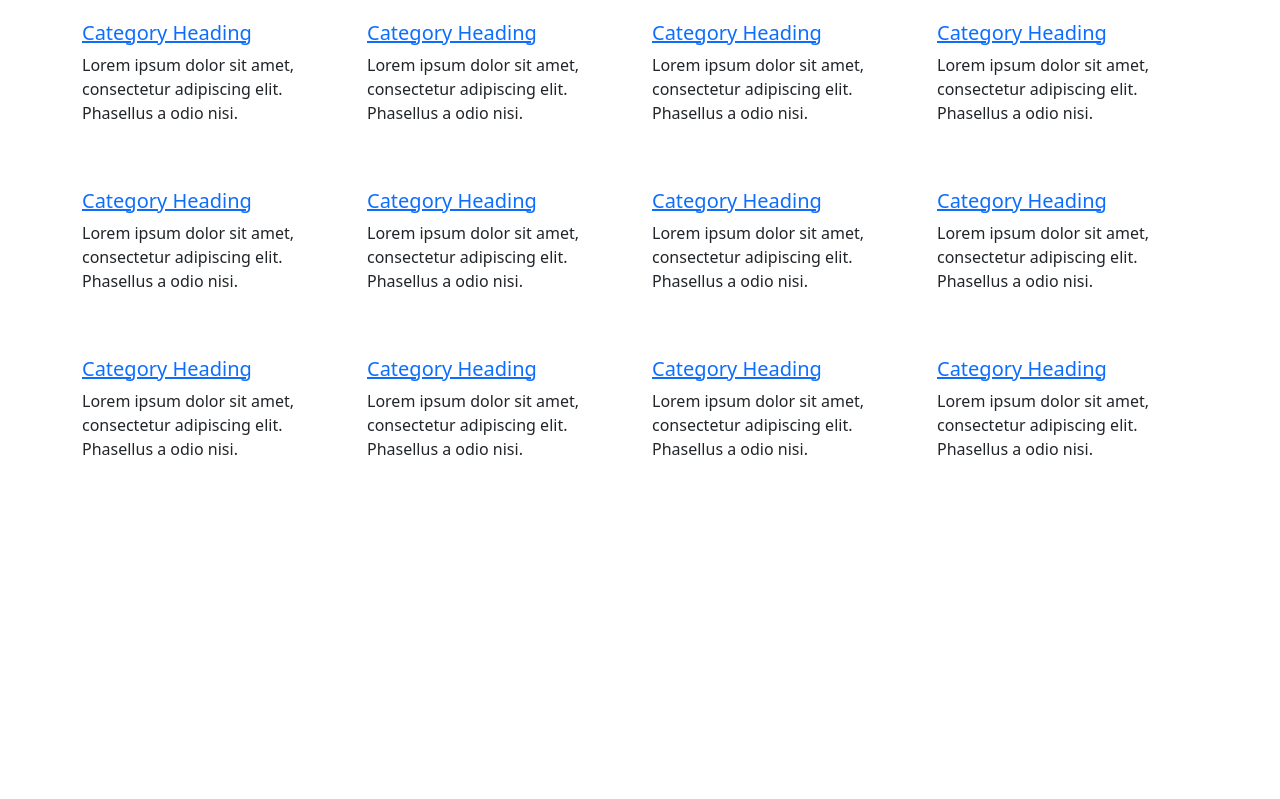
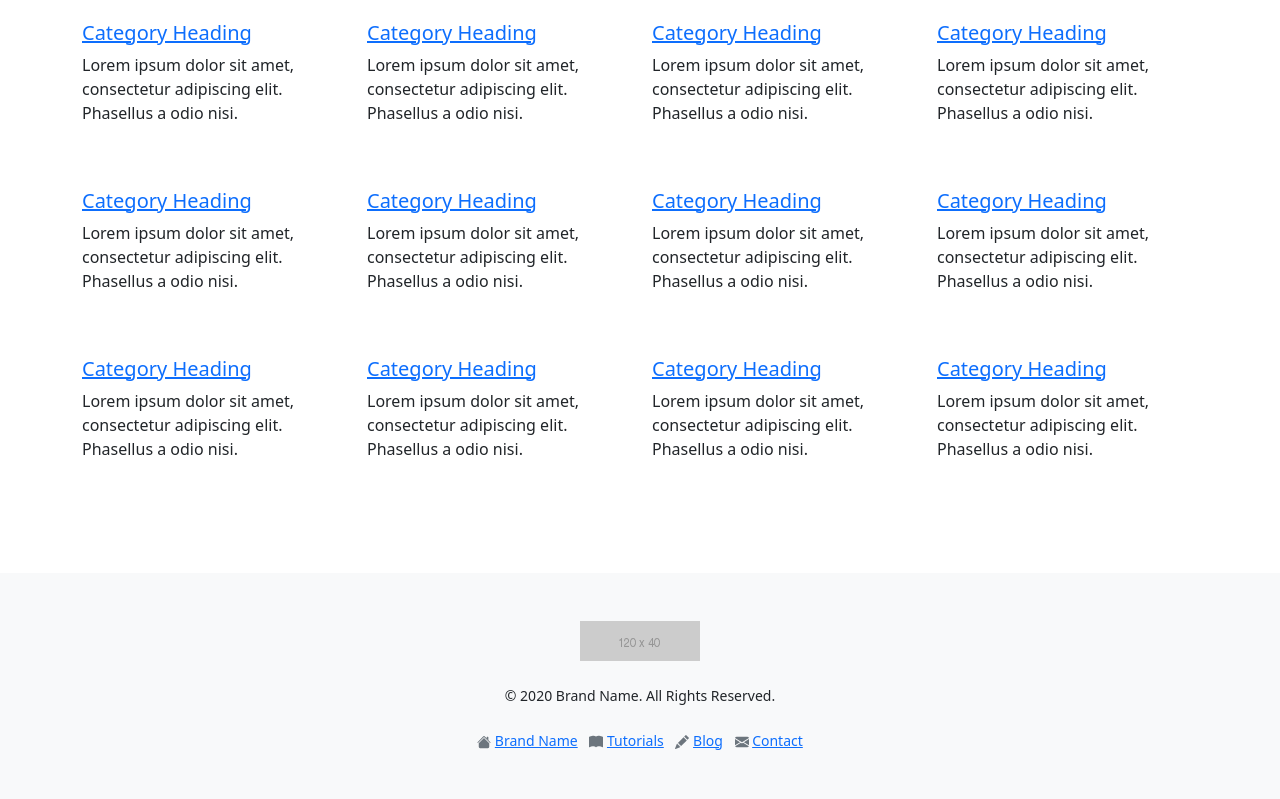
Before and after one commit to chamaxx9zp/KnowledgeBase, a plain HTML site: page index.html in a window 1280 px wide. Shown: the part 718-1517 px from the top of the page. Before the commit the page ends 1291 px from the top, so only its background shows below. Drawn offline with Linux system fonts and the light colour scheme.

Commit message:
footer added

```diff
--- a/index.html
+++ b/index.html
@@ -121,7 +121,39 @@
 				</div>
 			</div>
 		</main>
-
+		<footer class="small bg-light">
+			<div class="container py-3 py-sm-5 text-center">
+				<img src="img/120x40.png" alt="Brand logo" class="mb-2 mb-sm-4">
+				<p class="mb-2 mb-sm-4">&copy; 2020 Brand Name. All Rights Reserved.</p>
+				<ul class="list-inline mb-0">
+					<li class="list-inline-item">
+						<svg width="1em" height="1em" viewBox="0 0 16 16" class="bi bi-house-fill text-muted" fill="currentColor" xmlns="http://www.w3.org/2000/svg">
+							<path fill-rule="evenodd" d="M8 3.293l6 6V13.5a1.5 1.5 0 0 1-1.5 1.5h-9A1.5 1.5 0 0 1 2 13.5V9.293l6-6zm5-.793V6l-2-2V2.5a.5.5 0 0 1 .5-.5h1a.5.5 0 0 1 .5.5z"/>
+							<path fill-rule="evenodd" d="M7.293 1.5a1 1 0 0 1 1.414 0l6.647 6.646a.5.5 0 0 1-.708.708L8 2.207 1.354 8.854a.5.5 0 1 1-.708-.708L7.293 1.5z"/>
+						</svg>
+						<a href="#0">Brand Name</a>
+					</li>
+					<li class="list-inline-item">
+						<svg width="1em" height="1em" viewBox="0 0 16 16" class="bi bi-book-fill text-muted" fill="currentColor" xmlns="http://www.w3.org/2000/svg">
+							<path fill-rule="evenodd" d="M8 1.783C7.015.936 5.587.81 4.287.94c-1.514.153-3.042.672-3.994 1.105A.5.5 0 0 0 0 2.5v11a.5.5 0 0 0 .707.455c.882-.4 2.303-.881 3.68-1.02 1.409-.142 2.59.087 3.223.877a.5.5 0 0 0 .78 0c.633-.79 1.814-1.019 3.222-.877 1.378.139 2.8.62 3.681 1.02A.5.5 0 0 0 16 13.5v-11a.5.5 0 0 0-.293-.455c-.952-.433-2.48-.952-3.994-1.105C10.413.809 8.985.936 8 1.783z"/>
+						</svg>
+						<a href="#0">Tutorials</a>
+					</li>
+					<li class="list-inline-item">
+						<svg width="1em" height="1em" viewBox="0 0 16 16" class="bi bi-pencil-fill text-muted" fill="currentColor" xmlns="http://www.w3.org/2000/svg">
+							<path fill-rule="evenodd" d="M12.854.146a.5.5 0 0 0-.707 0L10.5 1.793 14.207 5.5l1.647-1.646a.5.5 0 0 0 0-.708l-3-3zm.646 6.061L9.793 2.5 3.293 9H3.5a.5.5 0 0 1 .5.5v.5h.5a.5.5 0 0 1 .5.5v.5h.5a.5.5 0 0 1 .5.5v.5h.5a.5.5 0 0 1 .5.5v.207l6.5-6.5zm-7.468 7.468A.5.5 0 0 1 6 13.5V13h-.5a.5.5 0 0 1-.5-.5V12h-.5a.5.5 0 0 1-.5-.5V11h-.5a.5.5 0 0 1-.5-.5V10h-.5a.499.499 0 0 1-.175-.032l-.179.178a.5.5 0 0 0-.11.168l-2 5a.5.5 0 0 0 .65.65l5-2a.5.5 0 0 0 .168-.11l.178-.178z"/>
+						</svg>
+						<a href="#0">Blog</a>
+					</li>
+					<li class="list-inline-item">
+						<svg width="1em" height="1em" viewBox="0 0 16 16" class="bi bi-envelope-fill text-muted" fill="currentColor" xmlns="http://www.w3.org/2000/svg">
+							<path fill-rule="evenodd" d="M.05 3.555A2 2 0 0 1 2 2h12a2 2 0 0 1 1.95 1.555L8 8.414.05 3.555zM0 4.697v7.104l5.803-3.558L0 4.697zM6.761 8.83l-6.57 4.027A2 2 0 0 0 2 14h12a2 2 0 0 0 1.808-1.144l-6.57-4.027L8 9.586l-1.239-.757zm3.436-.586L16 11.801V4.697l-5.803 3.546z"/>
+						</svg>
+						<a href="#0">Contact</a>
+					</li>
+				</ul>
+			</div>
+		</footer>
 		<script src="js/bootstrap.bundle.min.js"></script>
 	</body>
 </html>
```
